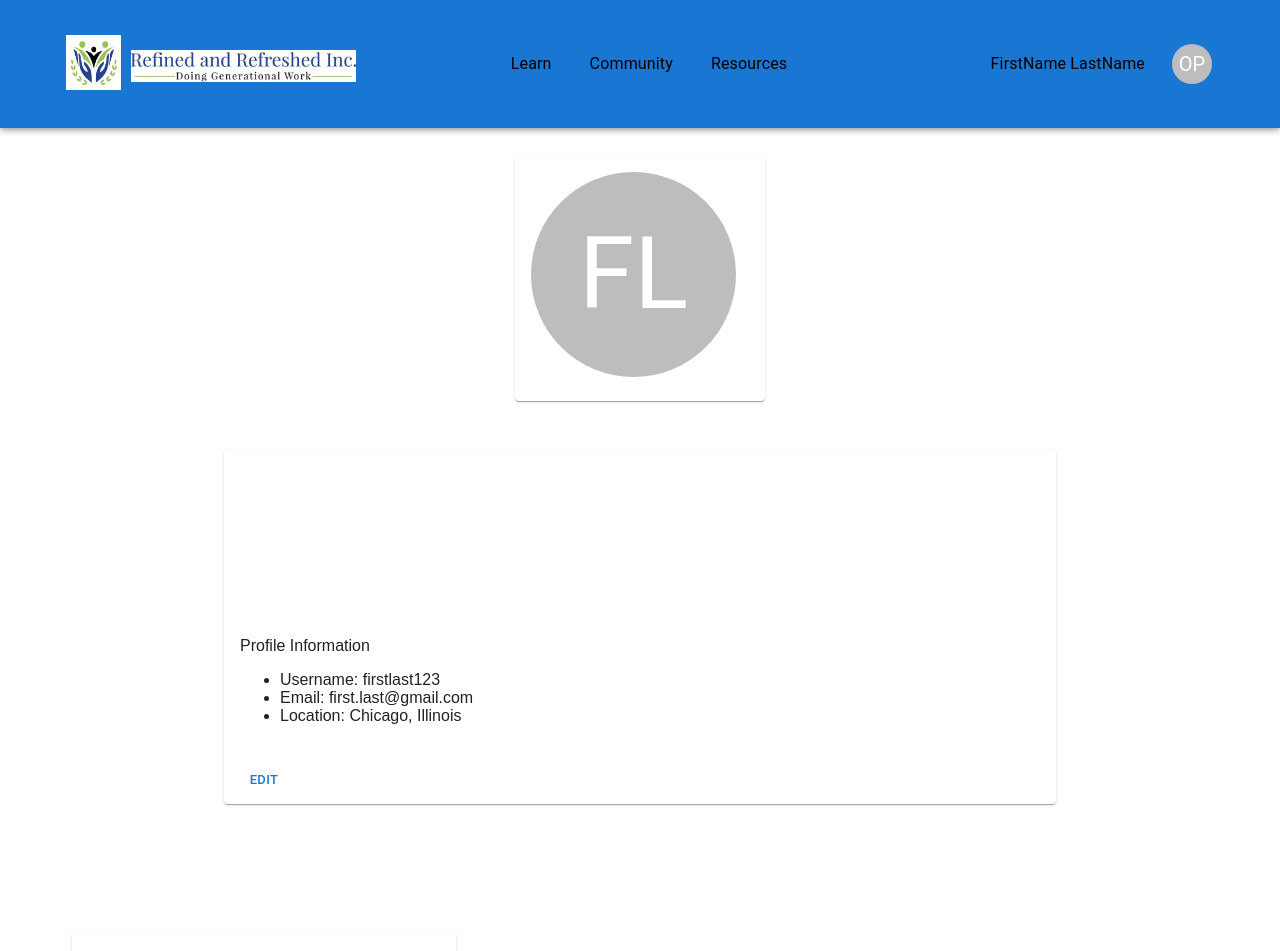
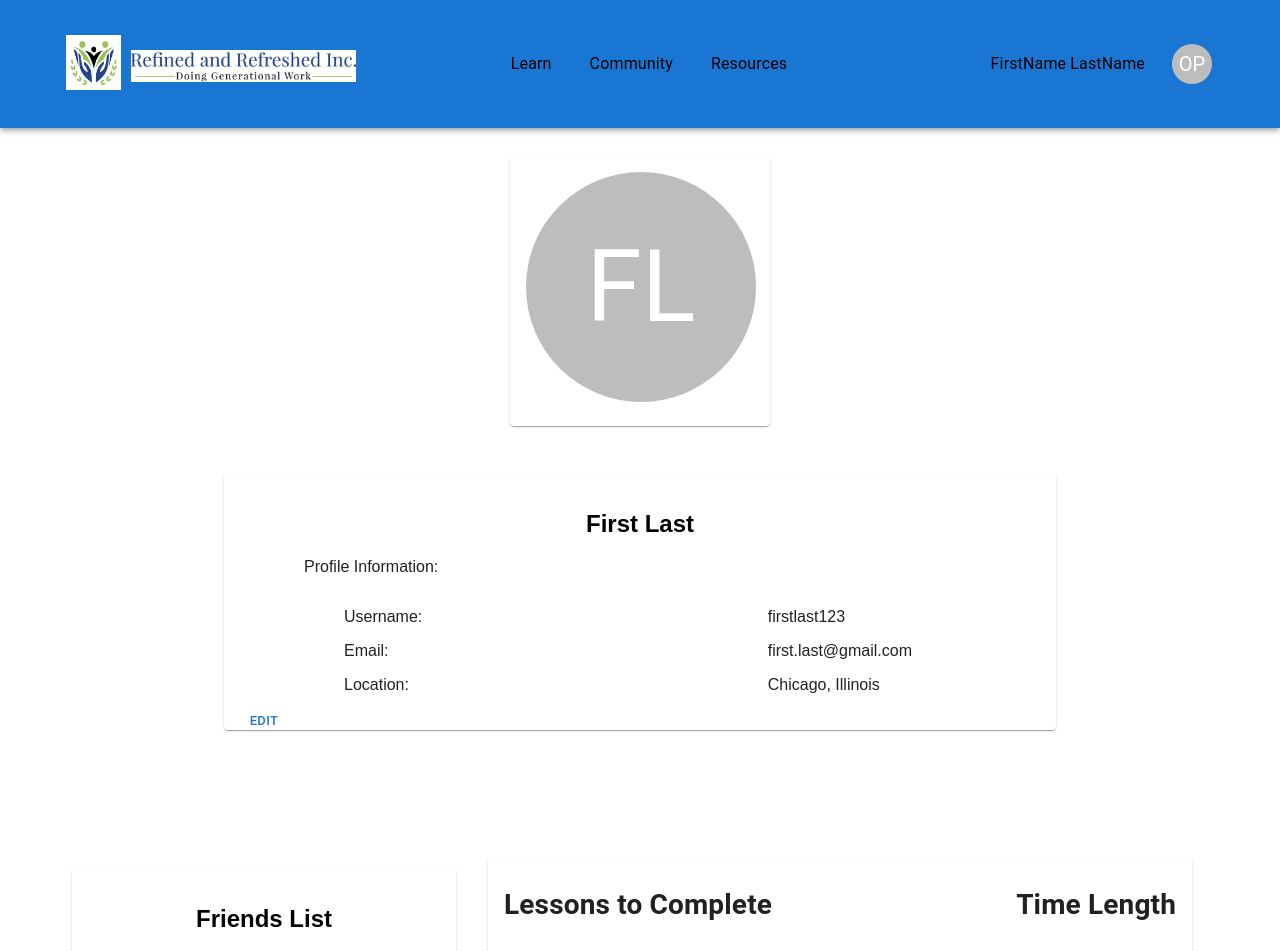
Before and after one commit to gagank02/legacy-builders-portal, a Next.js app in the folder client/: page /profile in a window 1280 px wide. Shown: the top 951 px of the page. Built offline with nearby package versions, Linux system fonts and the light colour scheme.

Commit message:
fixed profile

```diff
--- a/client/components/MuiAvatar.jsx
+++ b/client/components/MuiAvatar.jsx
@@ -11,9 +11,9 @@ import { Padding } from '@mui/icons-material';
 
 export default function BasicCard({ first, last }) {
   return (
-    <Card sx={{ width: "250px"}}>
+    <Card sx={{ width: "260px"}}>
       <CardContent>
-        <Avatar sx={{ width: 205, height: 205, fontSize: 100 }}>{first[0]}{last[0]}</Avatar>
+        <Avatar sx={{ width: 230, height: 230, fontSize: 100 }}>{first[0]}{last[0]}</Avatar>
 
 
       </CardContent>
--- a/client/components/MuiFriendsCard.jsx
+++ b/client/components/MuiFriendsCard.jsx
@@ -9,16 +9,17 @@ import { Avatar } from '@mui/material';
 import { blue } from '@mui/material/colors';
 
 
-export default function BasicCard() {
+export default function MuiFriendsCard() {
   return (
-    <Card sx={{ width: "30vw"}}>
+    <Card sx={{ width: "30vw", height: "35.5vh"}}>
     <CardContent>
-      <Typography sx={{ fontSize: 14 }} color="text.secondary" gutterBottom>
+      {/* <Typography sx={{ fontSize: 14 }} color="text.secondary" gutterBottom>
 
-      </Typography>
-      <Typography variant="h5" component="div">
-          <h3>Friends List</h3>
-        </Typography>
+      </Typography> */}
+      {/* <Typography variant="h5" component="div"> */}
+
+          <h2>Friends List</h2>
+        {/* </Typography> */}
         <ul style={{ }}>
 
         <p> <img src = "assets/profile.webp" width = "20px" />
--- a/client/components/MuiInformationTable.jsx
+++ b/client/components/MuiInformationTable.jsx
@@ -25,12 +25,15 @@ export default function MuiInformationTable({userName, email, location}) {
         <TableHead>
           <TableRow>
             <TableCell>Profile Information</TableCell>
+            <TableCell>Profile Information</TableCell>
+            <TableCell>Profile Information</TableCell>
+            <TableCell>Profile Information</TableCell>
           </TableRow>
         </TableHead>
         <TableBody>
           {rows.map((row) => (
             <TableRow
-              key={row.name}
+              key={row.data}
               sx={{ '&:last-child td, &:last-child th': { border: 0 } }}
             >
               <TableCell component="th" scope="row">
--- a/client/components/MuiProfileCard.jsx
+++ b/client/components/MuiProfileCard.jsx
@@ -12,17 +12,29 @@ import MuiInformationTable from './MuiInformationTable';
 
 export default function MuiProfileCard({userName, email, location, courses}) {
   return (
-    <Card sx={{ width: "65vw"}}>
+    <Card sx={{ width: "65vw", height: "32vh"}}>
     <CardContent>
-        <h3>First Last</h3>
-          Profile Information
+        <h2>First Last</h2>
+          <p style = {{paddingLeft: "5vw"}}>Profile Information:</p>
         {/* <MuiInformationTable userName={userName} email = {email} location = {location} /> */}
+
+        <div style = {{position: "absolute", float: "left", paddingLeft: "5vw"}}>
         <ul style={{ }}>
-            <li>Username: {userName}</li>
-            <li>Email: {email}</li>
-            <li>Location: {location}</li>
+          <p>Username:</p>
+          <p>Email: </p>
+          <p>Location:</p>
         </ul>
+        </div>
+        <div style = {{ float: "right", paddingRight: "10vw"}}>
+
+        <ul style={{ }}>
+          <p>{userName}</p>
+          <p>{email} </p>
+          <p>{location}</p>
+        </ul>
+        </div>
     </CardContent>
+    <br></br><br></br><br></br><br></br><br></br>
     <CardActions>
       <Button size="small">Edit</Button>
     </CardActions>
--- a/client/pages/profile.js
+++ b/client/pages/profile.js
@@ -25,7 +25,6 @@ const Profile = () => {
                         <MuiProfileCard userName="firstlast123" email="first.last@gmail.com" location='Chicago, Illinois' ></MuiProfileCard>
                     </div>
                 </div>
-
                 <div className="parent">
                     <div className = "child">
                             <MuiFriendsCard></MuiFriendsCard>
```
